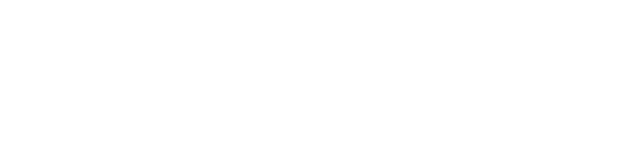
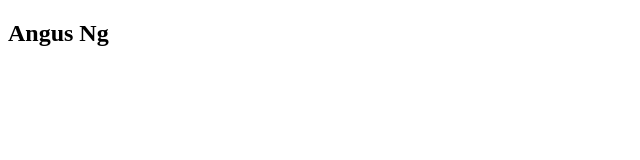
Before and after one commit to angusgushy/portfolio_website, a plain HTML site: page index.html in a window 1280 px wide. Shown: the whole page, without its empty margins (0-640 px from the left). Drawn offline with Linux system fonts and the light colour scheme.

Commit message:
add name h1

```diff
--- a/index.html
+++ b/index.html
@@ -7,4 +7,7 @@
         <link href="./assest/css/style.css" type="text/css" rel="stylesheet">
     </head>
 
+    <nav>
+        <h1>Angus Ng</h1>
+    </nav>
 </html>
```
